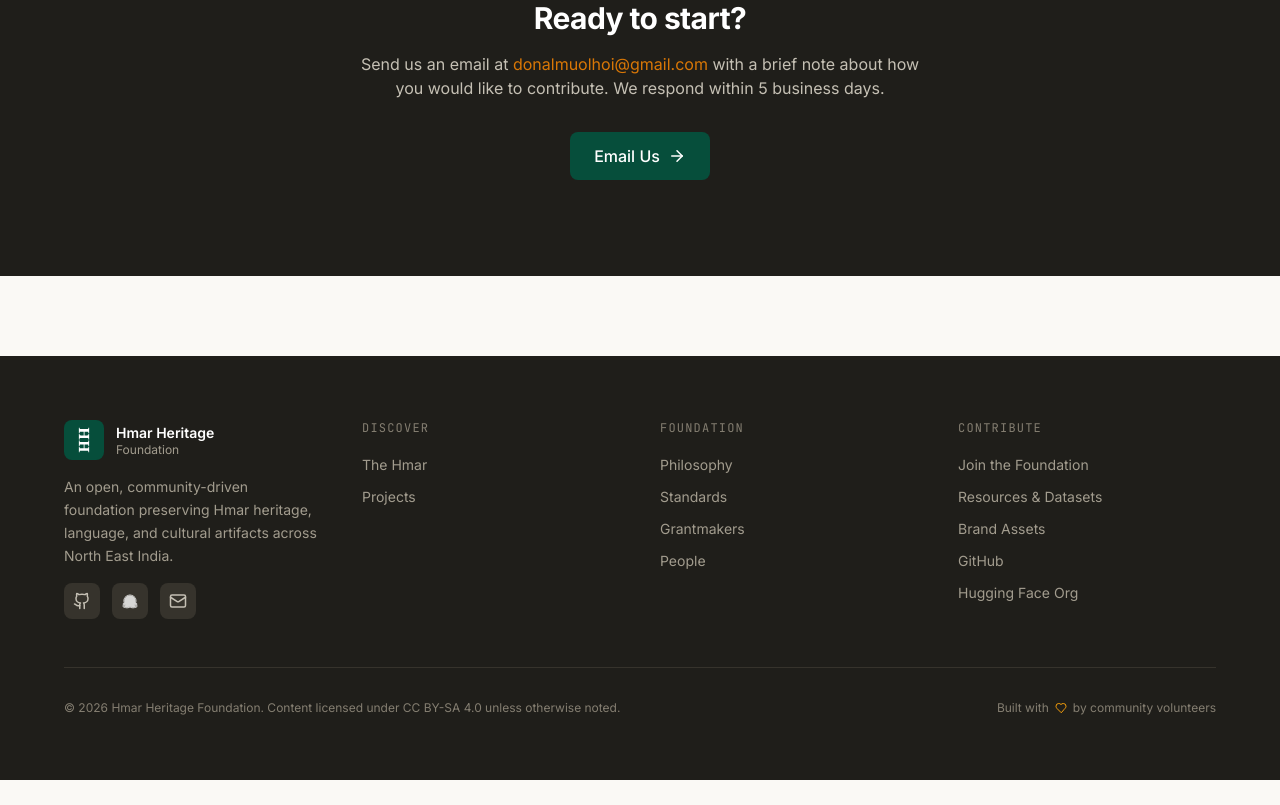
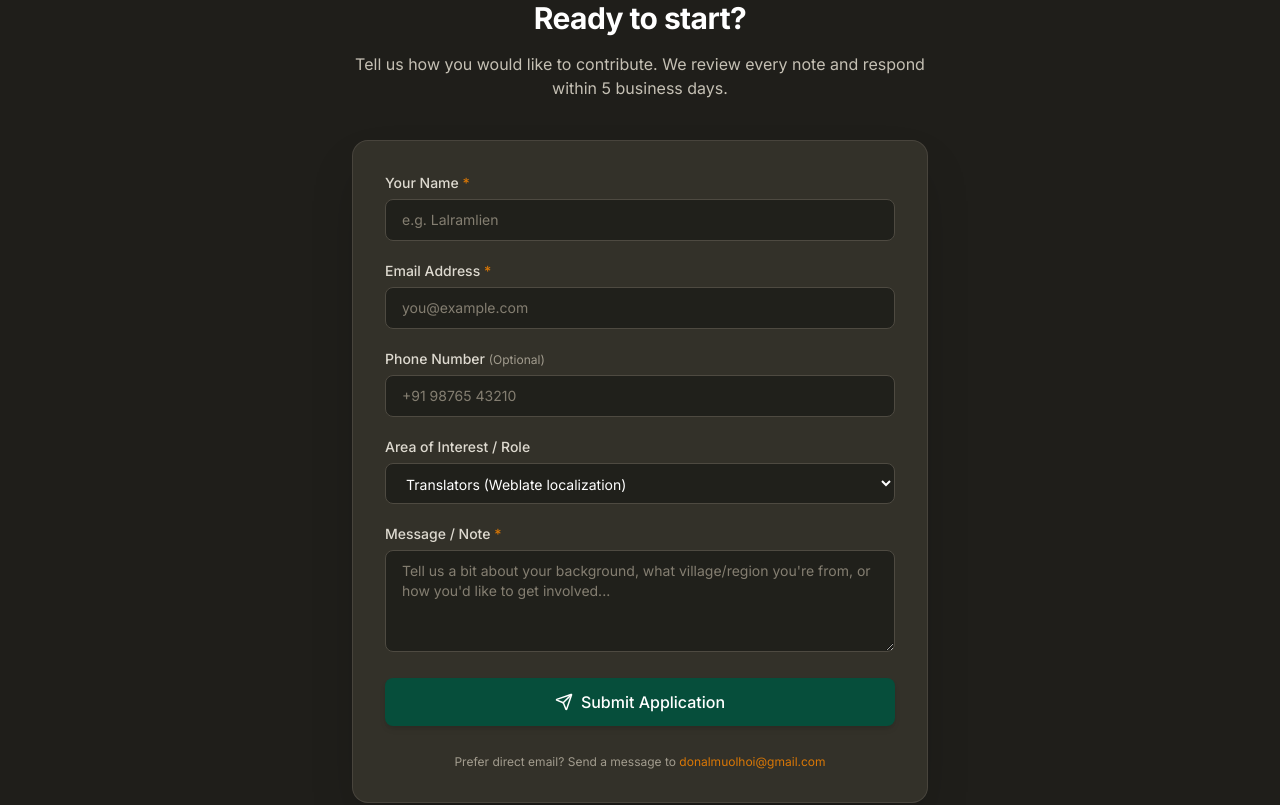
Before and after one commit to hmar-heritage-org/home, a React (Vite) app: page /join in a window 1280 px wide. Shown: the part 2900-3705 px from the top of the page. Before the commit the page ends 3680 px from the top, so only its background shows below. Built offline with nearby package versions, Linux system fonts and the light colour scheme.

Commit message:
feat(join): replace mailto button with Formspree submission form

```diff
--- a/package.json
+++ b/package.json
@@ -11,6 +11,7 @@
     "typecheck": "tsc --noEmit -p tsconfig.app.json"
   },
   "dependencies": {
+    "@formspree/react": "^3.0.0",
     "@supabase/supabase-js": "^2.57.4",
     "lucide-react": "^0.446.0",
     "react": "^18.3.1",
--- a/src/pages/Join.tsx
+++ b/src/pages/Join.tsx
@@ -1,3 +1,4 @@
+import { useForm, ValidationError } from '@formspree/react';
 import { Link } from 'react-router-dom';
 import {
   Languages,
@@ -10,6 +11,9 @@
   Users,
   ArrowRight,
   CheckCircle2,
+  AlertCircle,
+  Loader2,
+  Send,
 } from 'lucide-react';
 
 const roles = [
@@ -93,6 +97,8 @@
 ];
 
 export default function Join() {
+  const [state, handleSubmit] = useForm('xwlpzwrl');
+
   return (
     <div>
       {/* Hero */}
@@ -201,27 +207,148 @@
       {/* Contact form */}
       <section className="bg-stone-900 text-white py-16 md:py-24">
         <div className="container-page">
-          <div className="max-w-xl mx-auto text-center">
+          <div className="max-w-xl mx-auto">
+            <div className="text-center mb-10">
               <h2 className="text-2xl md:text-3xl font-bold mb-4">
                 Ready to start?
               </h2>
-            <p className="text-stone-300 mb-8">
-              Send us an email at{" "}
+              <p className="text-stone-300">
+                Tell us how you would like to contribute. We review every note and respond within 5 business days.
+              </p>
+            </div>
+
+            {state.succeeded ? (
+              <div className="bg-stone-800/90 border border-emerald-500/30 rounded-2xl p-8 text-center space-y-4 shadow-xl">
+                <div className="w-12 h-12 bg-emerald-500/20 text-emerald-400 rounded-full flex items-center justify-center mx-auto">
+                  <CheckCircle2 size={28} />
+                </div>
+                <h3 className="text-xl font-bold text-white">Message Sent!</h3>
+                <p className="text-stone-300 text-sm max-w-md mx-auto">
+                  Thank you for reaching out. We have received your note and will be in touch with you within 5 business days.
+                </p>
+              </div>
+            ) : (
+              <form onSubmit={handleSubmit} className="bg-stone-800/90 border border-stone-700/80 rounded-2xl p-6 md:p-8 space-y-5 shadow-2xl">
+                {state.errors && (
+                  <div className="bg-red-950/50 border border-red-500/40 rounded-xl p-4 flex items-start gap-3 text-red-200 text-sm">
+                    <AlertCircle size={20} className="text-red-400 shrink-0 mt-0.5" />
+                    <div>
+                      <p className="font-semibold text-red-300">Submission error</p>
+                      <p className="text-red-200/90 mt-0.5">Please check your inputs and try again.</p>
+                    </div>
+                  </div>
+                )}
+
+                <div>
+                  <label htmlFor="name" className="block text-sm font-medium text-stone-200 mb-1.5">
+                    Your Name <span className="text-crimson-400">*</span>
+                  </label>
+                  <input
+                    type="text"
+                    id="name"
+                    name="name"
+                    required
+                    placeholder="e.g. Lalramlien"
+                    className="w-full bg-stone-900/90 border border-stone-700 rounded-lg px-4 py-2.5 text-white placeholder-stone-500 text-sm focus:outline-none focus:ring-2 focus:ring-crimson-500/50 focus:border-crimson-500 transition-colors"
+                  />
+                  <ValidationError prefix="Name" field="name" errors={state.errors} className="text-xs text-red-400 mt-1 block" />
+                </div>
+
+                <div>
+                  <label htmlFor="email" className="block text-sm font-medium text-stone-200 mb-1.5">
+                    Email Address <span className="text-crimson-400">*</span>
+                  </label>
+                  <input
+                    type="email"
+                    id="email"
+                    name="email"
+                    required
+                    placeholder="you@example.com"
+                    className="w-full bg-stone-900/90 border border-stone-700 rounded-lg px-4 py-2.5 text-white placeholder-stone-500 text-sm focus:outline-none focus:ring-2 focus:ring-crimson-500/50 focus:border-crimson-500 transition-colors"
+                  />
+                  <ValidationError prefix="Email" field="email" errors={state.errors} className="text-xs text-red-400 mt-1 block" />
+                </div>
+
+                <div>
+                  <label htmlFor="phone" className="block text-sm font-medium text-stone-200 mb-1.5">
+                    Phone Number <span className="text-stone-400 text-xs font-normal">(Optional)</span>
+                  </label>
+                  <input
+                    type="tel"
+                    id="phone"
+                    name="phone"
+                    placeholder="+91 98765 43210"
+                    className="w-full bg-stone-900/90 border border-stone-700 rounded-lg px-4 py-2.5 text-white placeholder-stone-500 text-sm focus:outline-none focus:ring-2 focus:ring-crimson-500/50 focus:border-crimson-500 transition-colors"
+                  />
+                  <ValidationError prefix="Phone" field="phone" errors={state.errors} className="text-xs text-red-400 mt-1 block" />
+                </div>
+
+                <div>
+                  <label htmlFor="role" className="block text-sm font-medium text-stone-200 mb-1.5">
+                    Area of Interest / Role
+                  </label>
+                  <select
+                    id="role"
+                    name="role"
+                    defaultValue="Translators"
+                    className="w-full bg-stone-900/90 border border-stone-700 rounded-lg px-4 py-2.5 text-white text-sm focus:outline-none focus:ring-2 focus:ring-crimson-500/50 focus:border-crimson-500 transition-colors"
+                  >
+                    <option value="Translators">Translators (Weblate localization)</option>
+                    <option value="Community Archivists">Community Archivists (Oral history & manuscripts)</option>
+                    <option value="Photographers">Photographers (Cultural artifacts & events)</option>
+                    <option value="Lexicon Contributors">Lexicon Contributors (Customary terms & words)</option>
+                    <option value="Wikipedia Editors">Wikipedia Editors (Hmar Wikipedia Incubator)</option>
+                    <option value="Developers">Developers (Open-source tools & pipelines)</option>
+                    <option value="Keyboard Testers">Keyboard Testers (Layout & input testing)</option>
+                    <option value="General Volunteer / Other">General Volunteer / Other</option>
+                  </select>
+                  <ValidationError prefix="Role" field="role" errors={state.errors} className="text-xs text-red-400 mt-1 block" />
+                </div>
+
+                <div>
+                  <label htmlFor="message" className="block text-sm font-medium text-stone-200 mb-1.5">
+                    Message / Note <span className="text-crimson-400">*</span>
+                  </label>
+                  <textarea
+                    id="message"
+                    name="message"
+                    required
+                    rows={4}
+                    placeholder="Tell us a bit about your background, what village/region you're from, or how you'd like to get involved..."
+                    className="w-full bg-stone-900/90 border border-stone-700 rounded-lg px-4 py-2.5 text-white placeholder-stone-500 text-sm focus:outline-none focus:ring-2 focus:ring-crimson-500/50 focus:border-crimson-500 transition-colors resize-y"
+                  />
+                  <ValidationError prefix="Message" field="message" errors={state.errors} className="text-xs text-red-400 mt-1 block" />
+                </div>
+
+                <button
+                  type="submit"
+                  disabled={state.submitting}
+                  className="w-full inline-flex items-center justify-center gap-2 bg-crimson-700 text-white px-6 py-3 rounded-lg font-medium hover:bg-crimson-800 disabled:opacity-60 disabled:cursor-not-allowed transition-all shadow-md active:scale-[0.99]"
+                >
+                  {state.submitting ? (
+                    <>
+                      <Loader2 size={18} className="animate-spin" />
+                      <span>Sending message...</span>
+                    </>
+                  ) : (
+                    <>
+                      <Send size={18} />
+                      <span>Submit Application</span>
+                    </>
+                  )}
+                </button>
+
+                <p className="text-center text-xs text-stone-400 pt-2">
+                  Prefer direct email? Send a message to{" "}
                   <a
                     href="mailto:donalmuolhoi@gmail.com"
-                className="text-crimson-400 link-underline"
+                    className="text-crimson-400 hover:underline"
                   >
                     donalmuolhoi@gmail.com
-              </a>{" "}
-              with a brief note about how you would like to contribute. We
-              respond within 5 business days.
+                  </a>
                 </p>
-            <a
-              href="mailto:donalmuolhoi@gmail.com"
-              className="inline-flex items-center gap-2 bg-crimson-700 text-white px-6 py-3 rounded-lg font-medium hover:bg-crimson-800 transition-colors"
-            >
-              Email Us <ArrowRight size={18} />
-            </a>
+              </form>
+            )}
           </div>
         </div>
       </section>
```
Also changed, not shown: 2 other files (tests, documents, lock files or other folders). Lines whose indentation alone changed are shown as unchanged.
